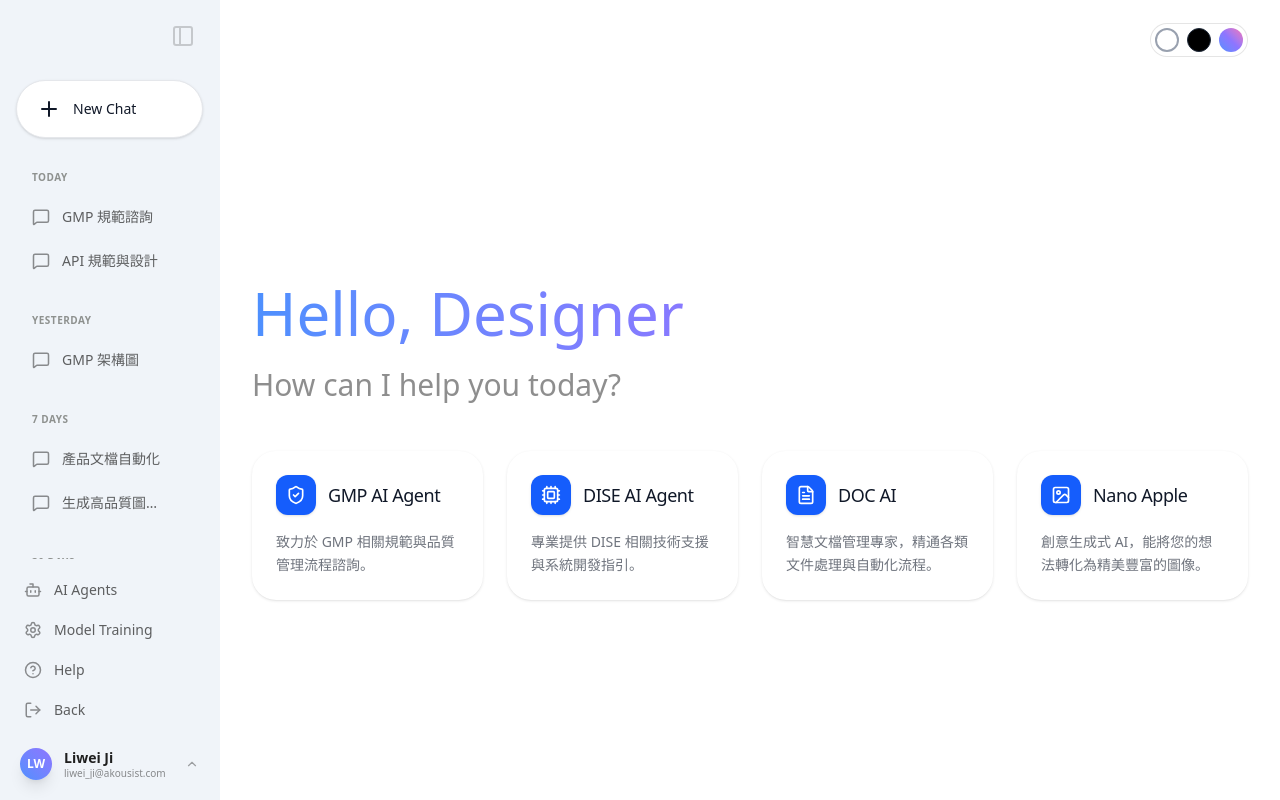
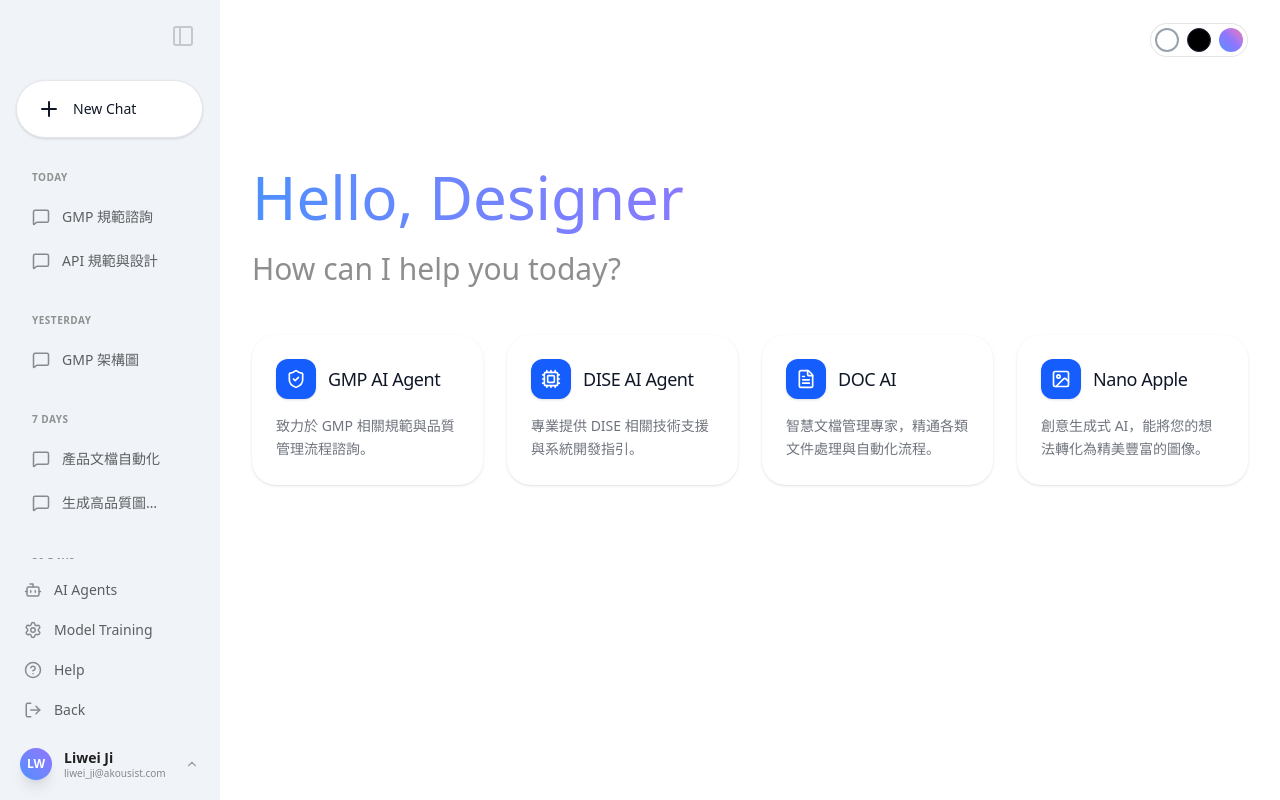
Before and after one commit to Liwei-Ji/ai-agent-input, a React (Vite) app: page / in a window 1280 px wide. Both pictures are taken after a click on the button "Nano Apple". Built offline with nearby package versions, Linux system fonts and the light colour scheme.

Commit message:
Fix justify-start and pt-20

```diff
--- a/src/pages/pages.tsx
+++ b/src/pages/pages.tsx
@@ -251,8 +251,8 @@ export default function ApplePage({ onBack }: { onBack: () => void }) {
                 </header>
 
                 <div className={cn(
-                    "flex-1 flex flex-col items-center px-8 pb-1 overflow-y-auto transition-colors duration-200",
-                    !selectedAgent || activeView !== 'home' ? "justify-center" : "justify-start"
+                    "flex-1 flex flex-col items-center px-8 pb-1 overflow-y-auto transition-colors duration-200 pt-20",
+                    !selectedAgent || activeView !== 'home' ? "justify-start" : "justify-start"
                 )}>
                     <AnimatePresence mode="wait">
                         {activeView === 'home' ? (
```
